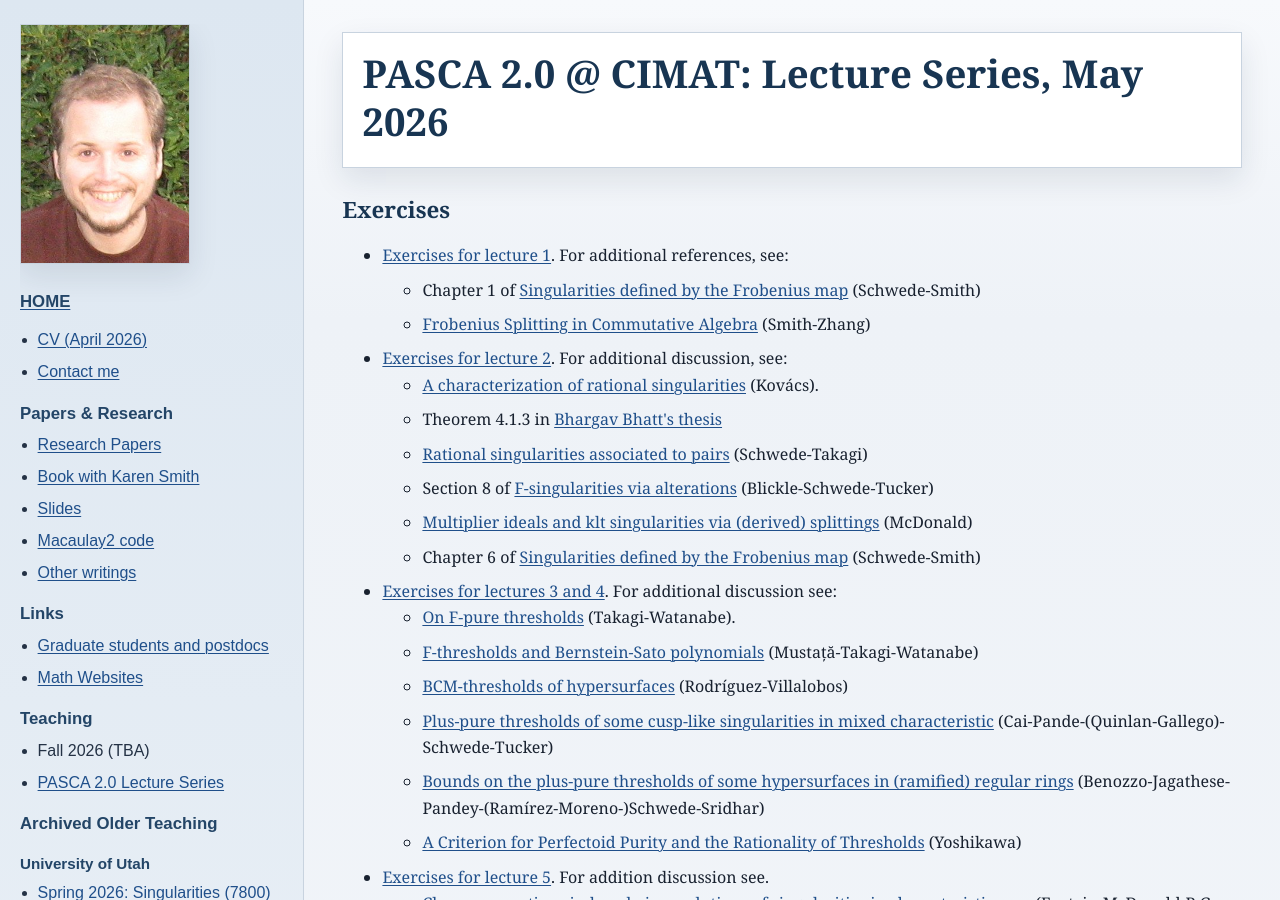
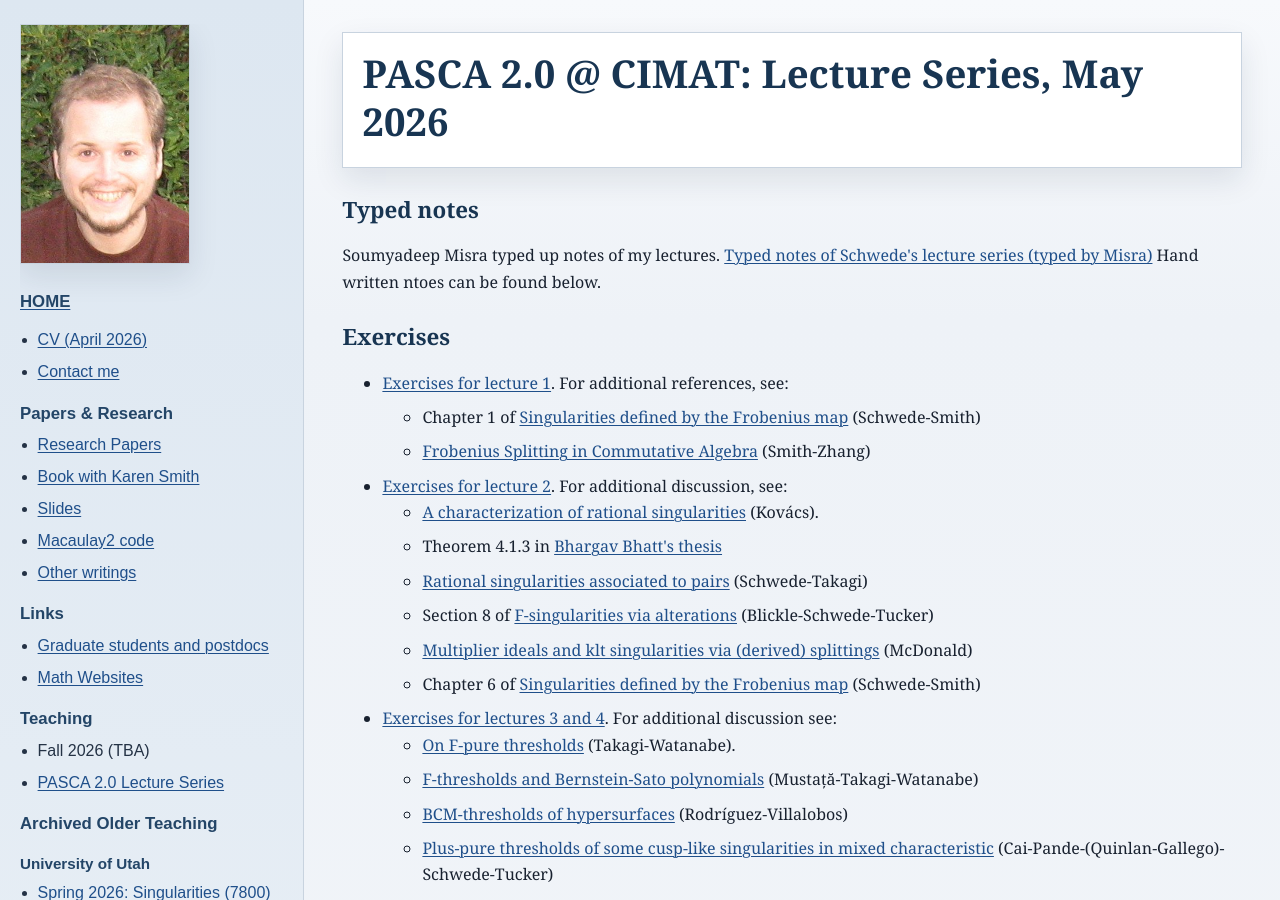
Before and after one commit to kschwede/kschwede.github.io, a Jekyll site: the page built from CIMAT2026/index.html, in a window 1280 px wide and 900 px high. Built offline with Jekyll 4.4.1, drawn with Linux system fonts in a browser that asks for light colours.

Commit message:
Add typed notes section to index.html
Added section for typed notes and hand-written notes.

```diff
--- a/CIMAT2026/index.html
+++ b/CIMAT2026/index.html
@@ -4,6 +4,12 @@ title: 'PASCA 2.0 Material'
 ---
 
 <header class="course-header"><h1>PASCA 2.0 @ CIMAT: Lecture Series, May 2026</h1></header>
+
+<h2>Typed notes</h2>
+
+Soumyadeep Misra typed up notes of my lectures.  <a href="https://misrasoumyadeep.github.io/assets/files/PASCA_Schwede-2.pdf">Typed notes of Schwede's lecture series (typed by Misra)</a>
+
+Hand written ntoes can be found below.
 
 <h2>Exercises</h2>
 <ul>
```
